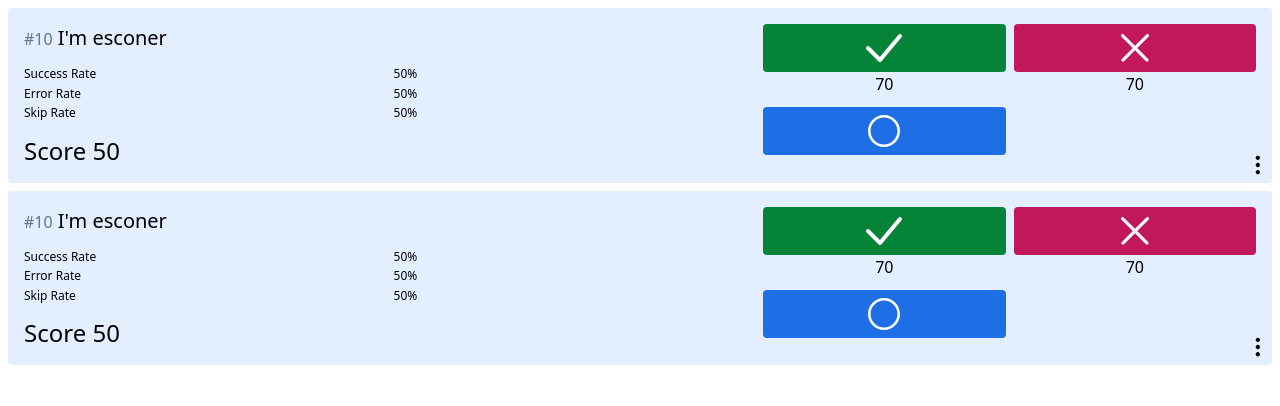
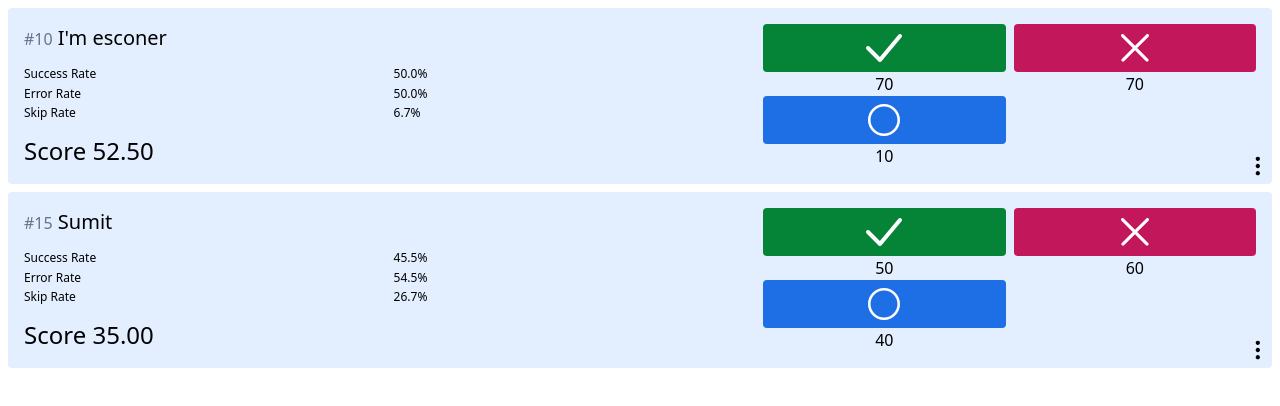
Before and after one commit to esconer/score-tracker-vue, a Vue app: page / in a window 1280 px wide. Shown: the top 406 px of the page. Built offline with nearby package versions, Linux system fonts and the light colour scheme.

Commit message:
playerCard done

```diff
--- a/src/App.vue
+++ b/src/App.vue
@@ -3,6 +3,6 @@ import PlayerCard from '@/components/PlayerCard.vue';
 </script>
 
 <template>
-	<PlayerCard />
-	<PlayerCard />
+	<PlayerCard :rank="10" player-name="I'm esconer" :right-count="70" :wrong-count="70" :total-count="150" />
+	<PlayerCard :rank="15" player-name="Sumit" :right-count="50" :wrong-count="60" :total-count="150" />
 </template>
--- a/src/components/PlayerCard.vue
+++ b/src/components/PlayerCard.vue
@@ -5,18 +5,26 @@ import Right from '@/assets/icons/right.svg';
 import Dots from '@/assets/icons/dots.svg';
 import { computed, ref } from 'vue';
 
-const rank = ref(10)
-const playerName = ref("I'm esconer")
-const totalCount = ref(150)
-const rightCount = ref(70)
-const wrongCount = ref(70)
+const props = defineProps({
+	rank: { type: Number, required: true },
+	playerName: { type: String, required: true },
+	totalCount: { type: Number, required: true },
+	rightCount: { type: Number, required: true },
+	wrongCount: { type: Number, required: true }
+})
 
-const attempted = computed(() => rightCount.value + wrongCount.value)
-const unattempted = computed(() => totalCount.value - attempted.value)
-const successRate = computed(() => rightCount.value / (attempted.value) * 100)
-const errorRate = computed(() => rightCount.value / (attempted.value) * 100)
-const skipRate = computed(() => rightCount.value / (attempted.value) * 100)
-const score = computed(() => rightCount.value / (attempted.value) * 100)
+/* const rank = ref(10) */
+/* const playerName = ref("I'm esconer") */
+/* const totalCount = ref(150) */
+/* const rightCount = ref(70) */
+/* const wrongCount = ref(70) */
+
+const attempted = computed(() => props.rightCount + props.wrongCount)
+const unattempted = computed(() => props.totalCount - attempted.value)
+const successRate = computed(() => props.rightCount / attempted.value * 100)
+const errorRate = computed(() => props.wrongCount / attempted.value * 100)
+const skipRate = computed(() => (props.totalCount - attempted.value) / props.totalCount * 100)
+const score = computed(() => props.rightCount * 1 - props.wrongCount * .25)
 
 
 
@@ -41,7 +49,8 @@ const score = computed(() => rightCount.value / (attempted.value) * 100)
 	<!-- <div class="container flex justify-center"> -->
 	<div class="playercard relative flex p-4 m-2 rounded bg-[var(--bg-lightblue)] sm:w-9/10 ">
 		<div class="player-detail w-3/5">
-			<p class="p-name mb-3 text-xl"><span class="text-base text-slate-500">#{{ rank }}</span> I'm esconer</p>
+			<p class="p-name mb-3 text-xl"><span class="text-base text-slate-500">#{{ rank }}</span> {{ playerName }}
+			</p>
 			<!-- <table class="text-xs border-spacing-3 my-1 border-slate-400 ...">
 					<tr>
 						<td class=" pr-2">Success Rate</td>
@@ -59,14 +68,14 @@ const score = computed(() => rightCount.value / (attempted.value) * 100)
 			<!-- grid alternative -->
 			<div class="inner-details mb-3 leading-relaxed text-xs grid grid-cols-2 ">
 				<p>Success Rate</p>
-				<p>{{ successRate }}%</p>
+				<p>{{ successRate.toFixed(1) }}%</p>
 				<p>Error Rate</p>
-				<p>{{ errorRate }}%</p>
+				<p>{{ errorRate.toFixed(1) }}%</p>
 				<p>Skip Rate</p>
-				<p>{{ skipRate }}%</p>
+				<p>{{ skipRate.toFixed(1) }}%</p>
 			</div>
 			<!-- TODO: span is unnecessary -->
-			<p class="text-2xl">Score {{ score }}</p>
+			<p class="text-2xl">Score {{ score.toFixed(2) }}</p>
 		</div>
 		<div class="action-el w-2/5 grid grid-cols-2 gap-x-2 ">
 			<div class="right-ac ">
@@ -80,7 +89,7 @@ const score = computed(() => rightCount.value / (attempted.value) * 100)
 			</div>
 			<div class="skip-ac">
 				<div class="bg-my-blue rounded"><img class="mx-auto" :src="Circle" alt="circle"></div>
-				<p class="skip-count text-center">{{ skipCount }}</p>
+				<p class="skip-count text-center">{{ unattempted }}</p>
 			</div>
 		</div>
 		<span class="dots absolute bottom-1 right-0 "><img class="mx-auto h-7" :src="Dots" alt="dots"></span>
```
